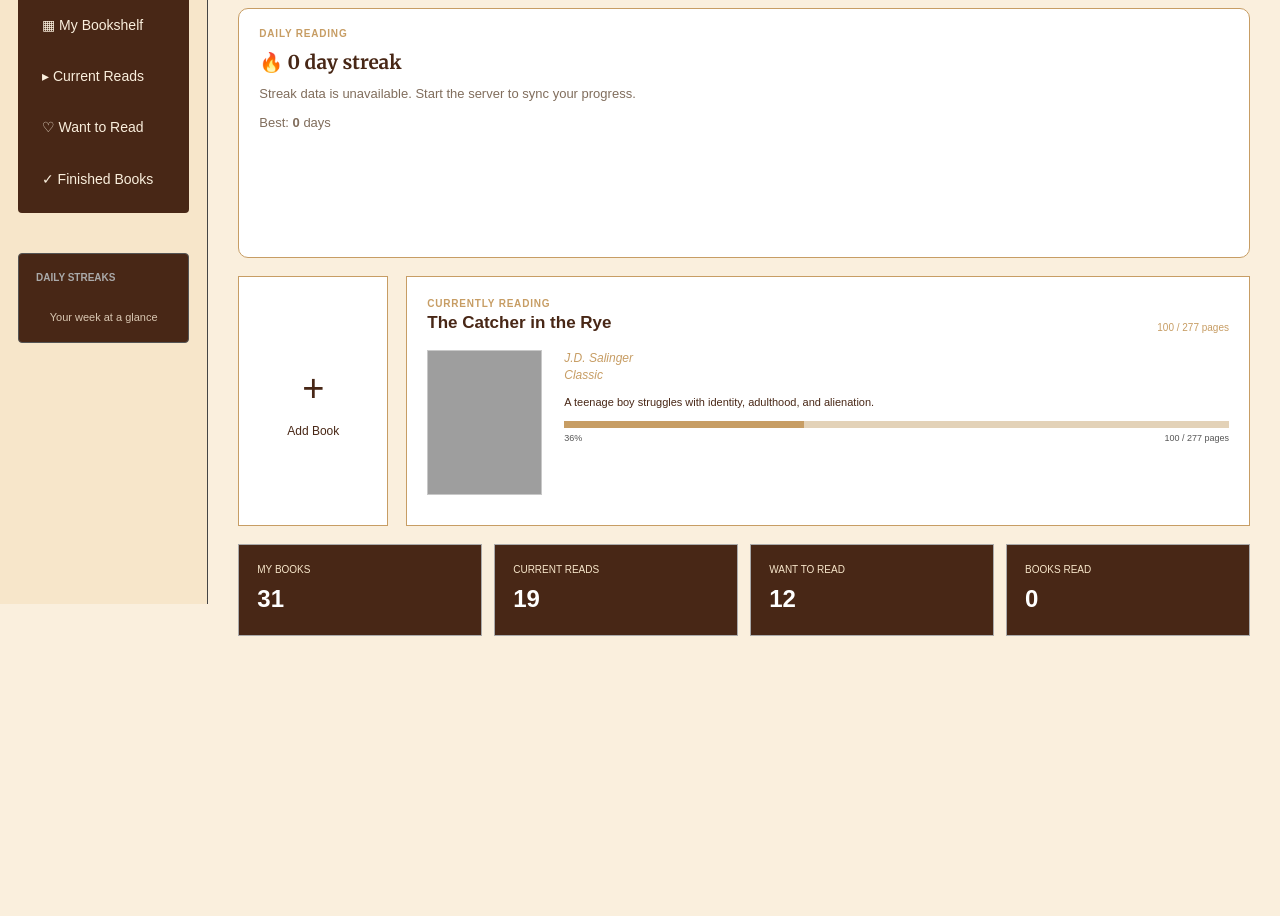
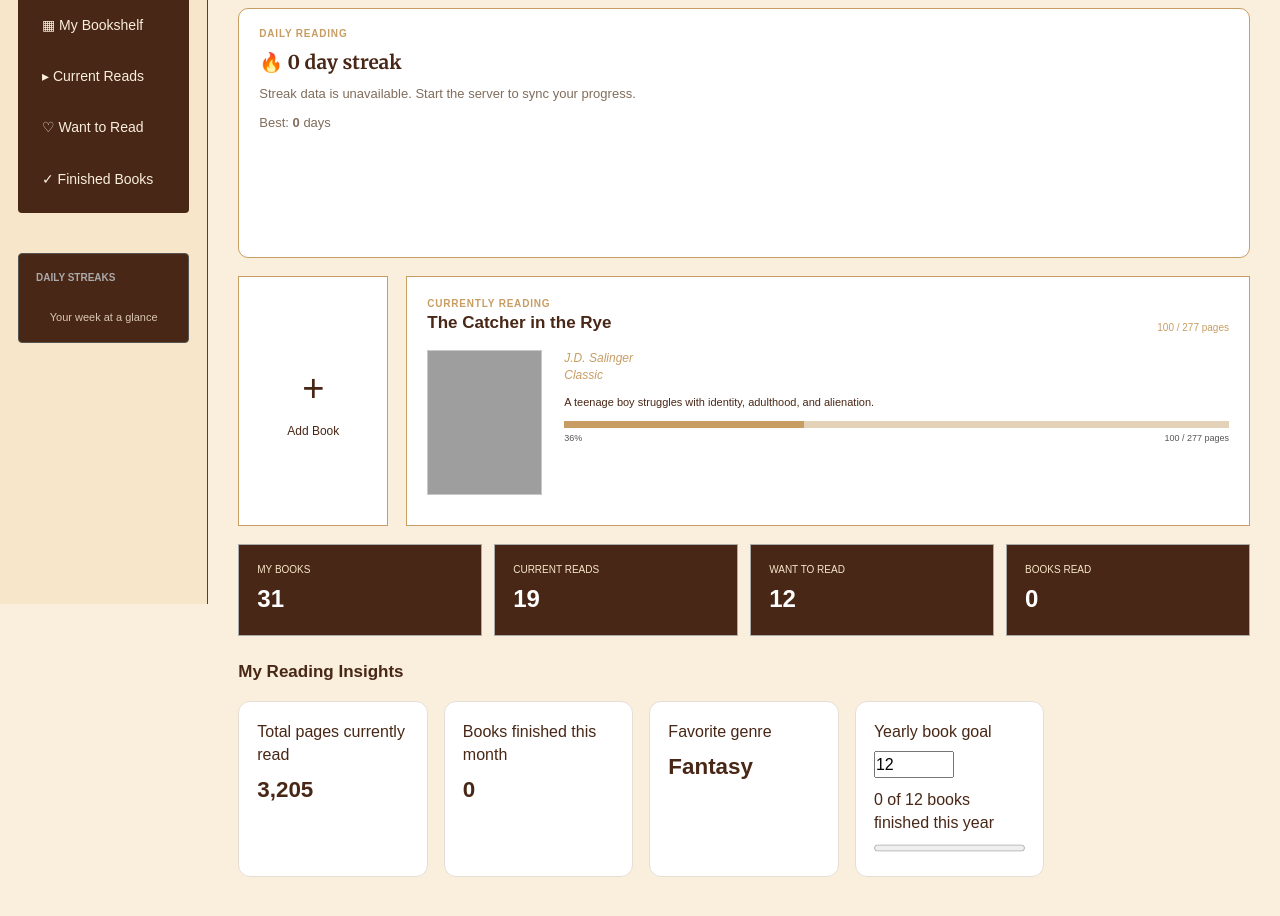
Before and after one commit to S0Iomon/G22-ws-t-bookworm, a website: page index.html in a window 1280 px wide. Shown: the part 238-1154 px from the top of the page. Before the commit the page ends 974 px from the top, so only its background shows below. Drawn offline with Linux system fonts and the light colour scheme; no server answers; grey boxes are pictures that could not be loaded.

Commit message:
Update new feature

```diff
--- a/index.html
+++ b/index.html
@@ -579,6 +579,35 @@
           </article>
 
         </section>
+
+        <section class="reading-insights">
+        <h2>My Reading Insights</h2>
+
+    <div class="insight-card">
+    <span>Total pages currently read</span>
+    <strong id="pages-read-stat">0</strong>
+    </div>
+
+    <div class="insight-card">
+    <span>Books finished this month</span>
+    <strong id="books-month-stat">0</strong>
+    </div>
+
+    <div class="insight-card">
+    <span>Favorite genre</span>
+    <strong id="favorite-genre-stat">Not enough data</strong>
+    </div>
+
+    <div class="insight-card">
+    <label for="yearly-goal">Yearly book goal</label>
+    <input id="yearly-goal" type="number" min="1" value="12">
+
+    <p id="yearly-goal-label">0 of 12 books finished this year</p>
+
+    <progress id="yearly-goal-progress" value="0" max="12"></progress>
+    </div>
+    </section>
+
 
       </section>
 
--- a/script.js
+++ b/script.js
@@ -2571,6 +2571,86 @@ genreFilters.forEach(select => {
 });
 
 /* =================================
+   YEARLY GOAL
+================================= */
+
+const YEARLY_GOAL_KEY = "bookwormYearlyGoal";
+
+function renderReadingInsights() {
+  const currentYear = new Date().getFullYear();
+  const currentMonth = new Date().getMonth();
+
+  // Sum the current page reached in each book.
+  const totalPages = books.reduce(
+    (sum, book) => sum + Number(book.currentPage || 0),
+    0
+  );
+
+  // Count books finished in the current month.
+  const finishedThisMonth = books.filter(book => {
+    if (!book.finishedAt) return false;
+
+    const date = new Date(book.finishedAt);
+
+    return date.getFullYear() === currentYear &&
+      date.getMonth() === currentMonth;
+  }).length;
+
+  // Find the genre that appears most often in the library.
+  const genreCounts = {};
+
+  books.forEach(book => {
+    if (book.genre) {
+      genreCounts[book.genre] =
+        (genreCounts[book.genre] || 0) + 1;
+    }
+  });
+
+  const favoriteGenre = Object.entries(genreCounts)
+    .sort((a, b) => b[1] - a[1])[0]?.[0] || "Not enough data";
+
+  // Count books finished during this year.
+  const finishedThisYear = books.filter(book => {
+    if (book.status !== "finished" || !book.finishedAt) {
+      return false;
+    }
+
+    return new Date(book.finishedAt).getFullYear() === currentYear;
+  }).length;
+
+  const savedGoal = Number(localStorage.getItem(YEARLY_GOAL_KEY));
+  const goalInput = document.querySelector("#yearly-goal");
+  const goal = savedGoal > 0 ? savedGoal : 12;
+
+  goalInput.value = goal;
+
+  document.querySelector("#pages-read-stat").textContent =
+    totalPages.toLocaleString();
+
+  document.querySelector("#books-month-stat").textContent =
+    finishedThisMonth;
+
+  document.querySelector("#favorite-genre-stat").textContent =
+    favoriteGenre;
+
+  document.querySelector("#yearly-goal-label").textContent =
+    `${finishedThisYear} of ${goal} books finished this year`;
+
+  const progress = document.querySelector("#yearly-goal-progress");
+  progress.max = goal;
+  progress.value = Math.min(finishedThisYear, goal);
+}
+
+document.querySelector("#yearly-goal").addEventListener("change", event => {
+  const goal = Math.max(1, Number(event.target.value) || 12);
+
+  localStorage.setItem(YEARLY_GOAL_KEY, String(goal));
+  renderReadingInsights();
+});
+
+
+
+/* =================================
    RENDER ALL BOOKS
 ================================= */
 
@@ -2679,6 +2759,10 @@ function renderBooks() {
     );
 
   }
+
+  renderReadingInsights();
+
+
 }
 
 
--- a/styles.css
+++ b/styles.css
@@ -2517,3 +2517,41 @@ button:hover {
   content: "📚";
   font-size: 2rem;
 }
+
+.reading-insights {
+  display: grid;
+  grid-template-columns: repeat(auto-fit, minmax(180px, 1fr));
+  gap: 16px;
+  margin-top: 24px;
+}
+
+.reading-insights h2 {
+  grid-column: 1 / -1;
+}
+
+.insight-card {
+  padding: 18px;
+  border: 1px solid #e5ded5;
+  border-radius: 12px;
+  background: #fff;
+}
+
+.insight-card span,
+.insight-card label {
+  display: block;
+  margin-bottom: 8px;
+}
+
+.insight-card strong {
+  font-size: 1.4rem;
+}
+
+#yearly-goal {
+  width: 80px;
+  margin-bottom: 10px;
+}
+
+#yearly-goal-progress {
+  width: 100%;
+  height: 14px;
+}
```
